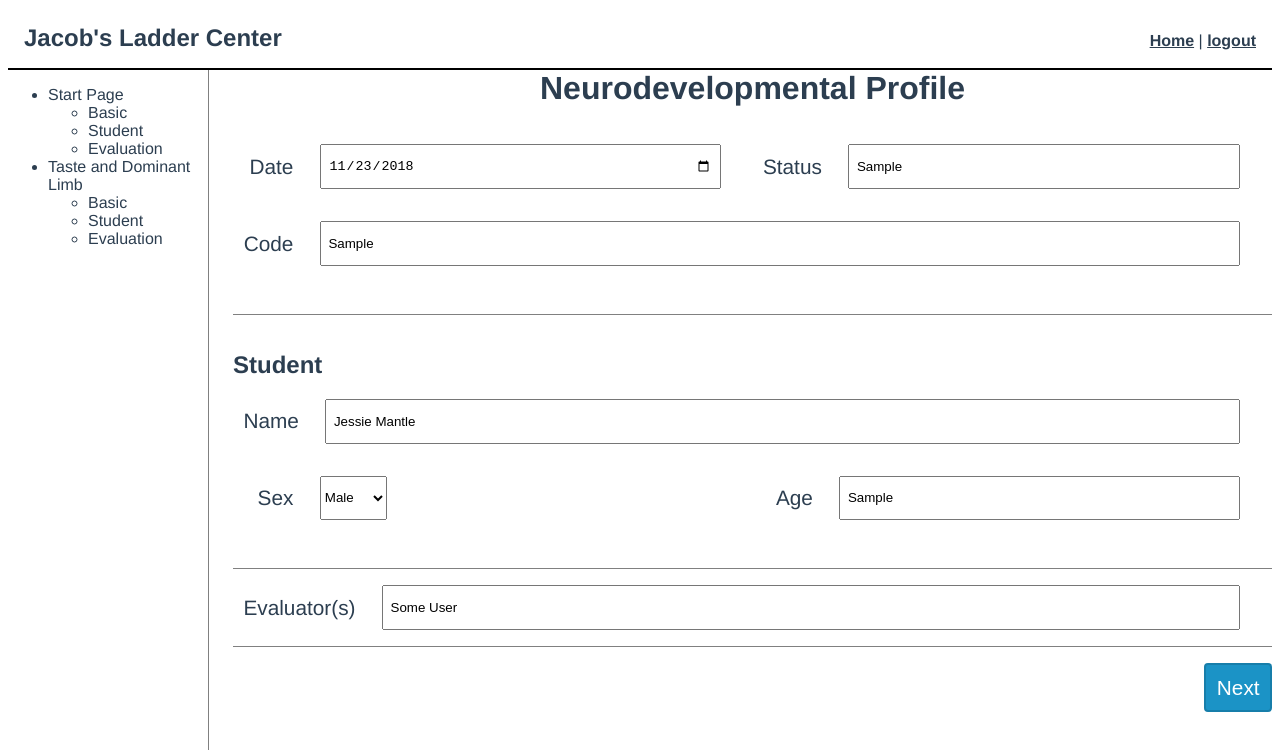
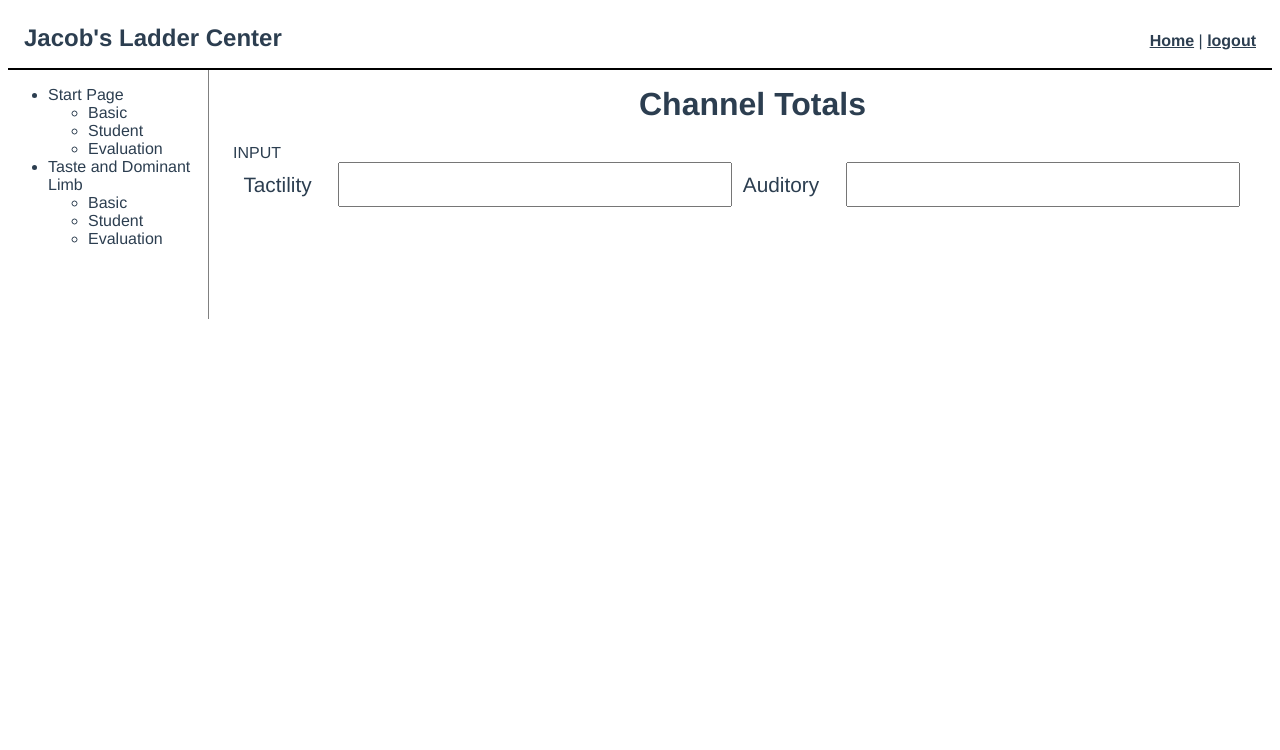
Before and after one commit to JacobsLadderJD/AssessmentTool, a Vue app: page /evaluations/1 in a window 1280 px wide. Both pictures are taken after typing "Sample", "Sample", "Sample" into the empty fields and a click on the button "Next". Shown: the top 750 px of the page. Built offline with nearby package versions, Linux system fonts and the light colour scheme.

Commit message:
Created second evaluation page

```diff
--- a/src/views/EvaluationViewer.vue
+++ b/src/views/EvaluationViewer.vue
@@ -3,7 +3,7 @@
     <FormNav :items="[]" style="flex: 0 0 200px; margin-right:24px;"/>
     <div class="form-viewer">
       <form class="">
-        <div class="form-page">
+        <div class="form-page" v-if="page===1">
           <h1 class="title">Neurodevelopmental Profile</h1>
           <div class="form-section">
             <div class="row" style="display:flex">
@@ -56,13 +56,25 @@
             </div>
           </div>
           <div class="form-section form-page-nav">
-            <button class="btn btn-info" style="font-size: 1.3em;" @click.prevent="">Next</button>
+            <button class="btn btn-info" style="font-size: 1.3em;" @click.prevent="nextPage()">Next</button>
           </div>
         </div>
 
         <!-- form page 2 -->
 
-        <div class="form-page">
+        <div class="form-page" v-if="page===2">
+          <div class="form-section">
+            <h1 class="title">Channel Totals</h1>
+            <label class="label">INPUT</label>
+            <div class="row" style="display:flex">
+              <div class="labelled-input">
+                <label for="tactility-raw-score">Tactility</label>
+                <input id="tactility-raw-score" type="text" name="tactilityRawScore" :value="evaluation.tactilityRawScore"/>
+                <label for="auditory-raw-score">Auditory</label>
+                <input id="auditory-raw-score" type="text" name="auditoryRawScore" :value="evaluation.auditoryRawScore"/>
+              </div>
+            </div>
+          </div>
         </div>
 
       </form>
@@ -79,10 +91,10 @@ export default {
   }),
   methods: {
       nextPage() {
-
+        this.page++;
       },
       prevPage() {
-
+        this.page--;
       },
   },
   name:"EvaluationViewer",
```
